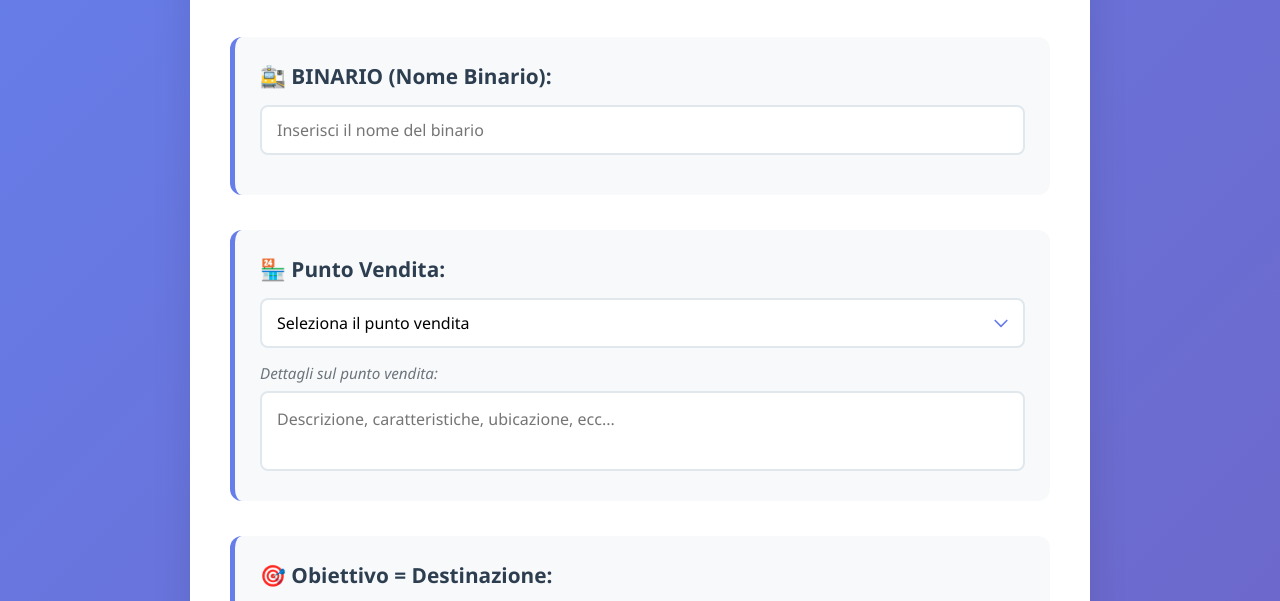
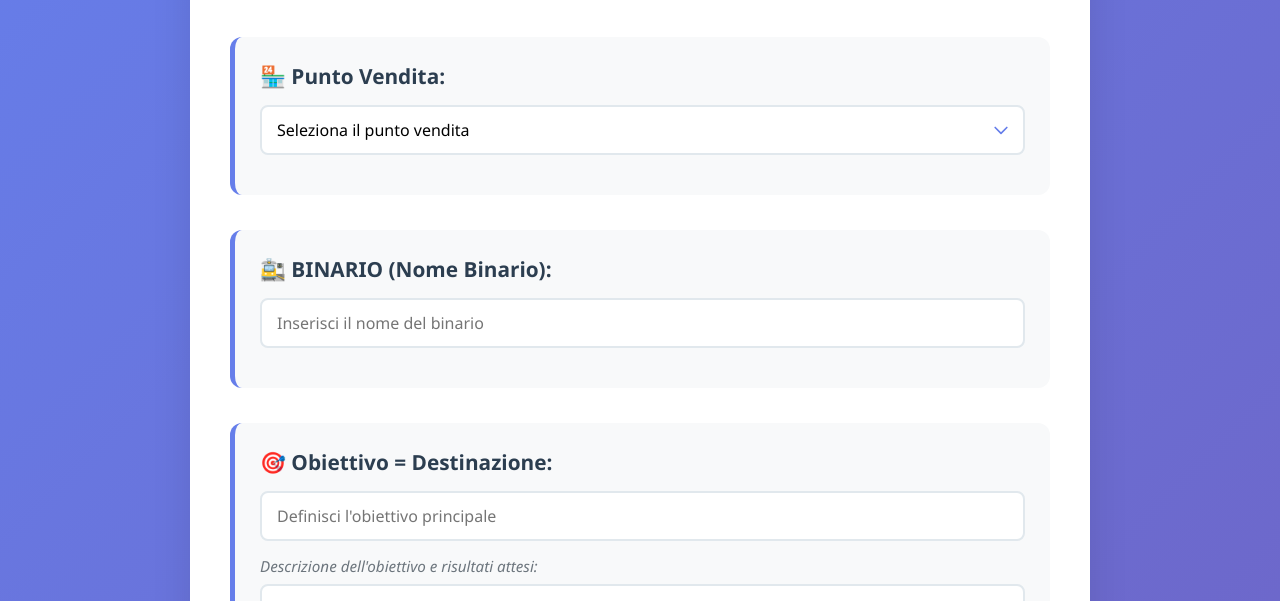
Before and after one commit to Supervisor72/Binario, a plain HTML site: page index.html in a window 1280 px wide. Shown: the part 165-766 px from the top of the page. Drawn offline with Linux system fonts and the light colour scheme.

Commit message:
Update index.html

```diff
--- a/index.html
+++ b/index.html
@@ -190,12 +190,7 @@
         <div class="form-container">
             <form id="salesForm">
 
-                <div class="field-group">
-                    <div class="field-label">🚉 BINARIO (Nome Binario):</div>
-                    <input type="text" class="field-input" id="binario" name="binario" placeholder="Inserisci il nome del binario" required>
-                </div>
-
-                <div class="field-group">
+        <div class="field-group">
                     <div class="field-label">🏪 Punto Vendita:</div>
                     <select class="field-input" id="punto_vendita" name="punto_vendita" required>
                         <option value="">Seleziona il punto vendita</option>
@@ -206,8 +201,11 @@
                         <option value="CIVITANOVA">CIVITANOVA</option>
                         <option value="PESARO">PESARO</option>
                     </select>
-                    <div class="textarea-label">Dettagli sul punto vendita:</div>
-                    <textarea class="field-textarea" id="punto_vendita_note" name="punto_vendita_note" placeholder="Descrizione, caratteristiche, ubicazione, ecc..."></textarea>
+        </div>
+
+                <div class="field-group">
+                    <div class="field-label">🚉 BINARIO (Nome Binario):</div>
+                    <input type="text" class="field-input" id="binario" name="binario" placeholder="Inserisci il nome del binario" required>
                 </div>
 
                 <div class="field-group">
@@ -311,8 +309,8 @@
 
             // Aggiunta di ogni sezione con formattazione
             const sections = [
+                {label: "🏪 Punto Vendita", field: "punto_vendita", notes: "punto_vendita_note"},
                 {label: "🚉 BINARIO (Nome Binario)", field: "binario"},
-                {label: "🏪 Punto Vendita", field: "punto_vendita", notes: "punto_vendita_note"},
                 {label: "🎯 Obiettivo = Destinazione", field: "obiettivo", notes: "obiettivo_note"},
                 {label: "📅 Data Raggiungimento Attesa", field: "data_raggiungimento", notes: "data_note"},
                 {label: "🧠 Strategia di vendita (Testa del treno)", field: "strategia", notes: "strategia_note"},
```
